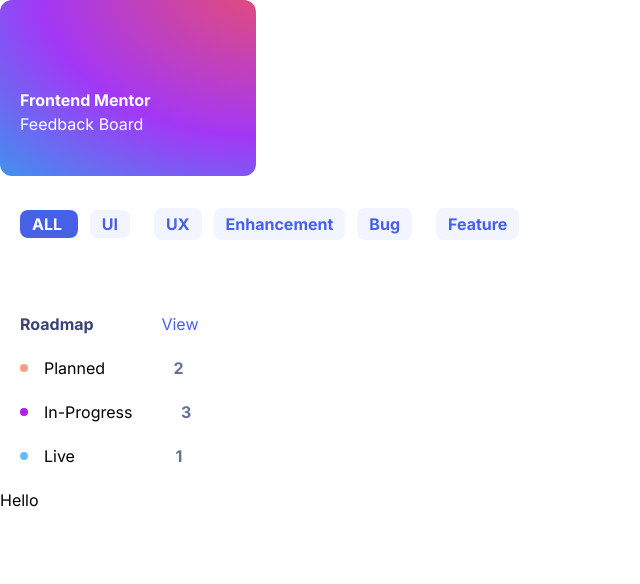
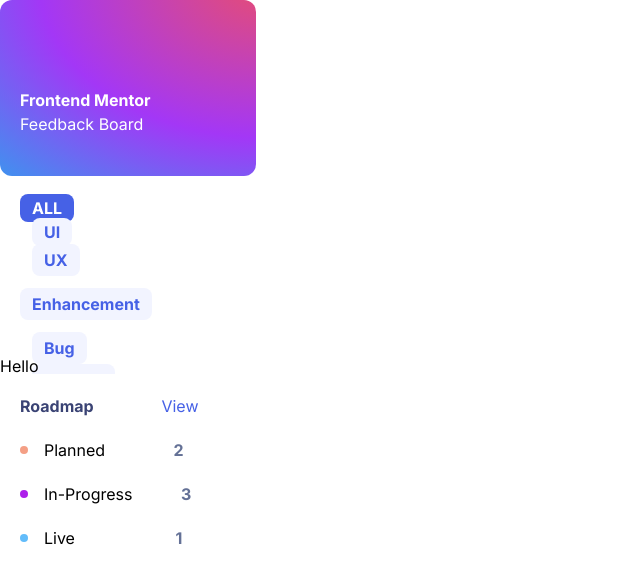
Before and after one commit to matthewkuria/prodvct-feedback-app, a Next.js app in the folder my-project/: page /dashboard in a window 1280 px wide. Shown: the top 584 px of the page, without its empty margins (0-640 px from the left). Built offline with nearby package versions, Linux system fonts and the light colour scheme.

Commit message:
Set the size of the nav menu

```diff
--- a/my-project/app/globals.css
+++ b/my-project/app/globals.css
@@ -9,4 +9,8 @@
   color: white;
   background: radial-gradient(166.82% 166.82% at 103.9% -10.39%, #E84D70 0%, #A337F6 53.09%, #28A7ED 100%);
 }
+.MainDiv{
+    width: 223px;
+    height: 178px;
 }
+}
```
